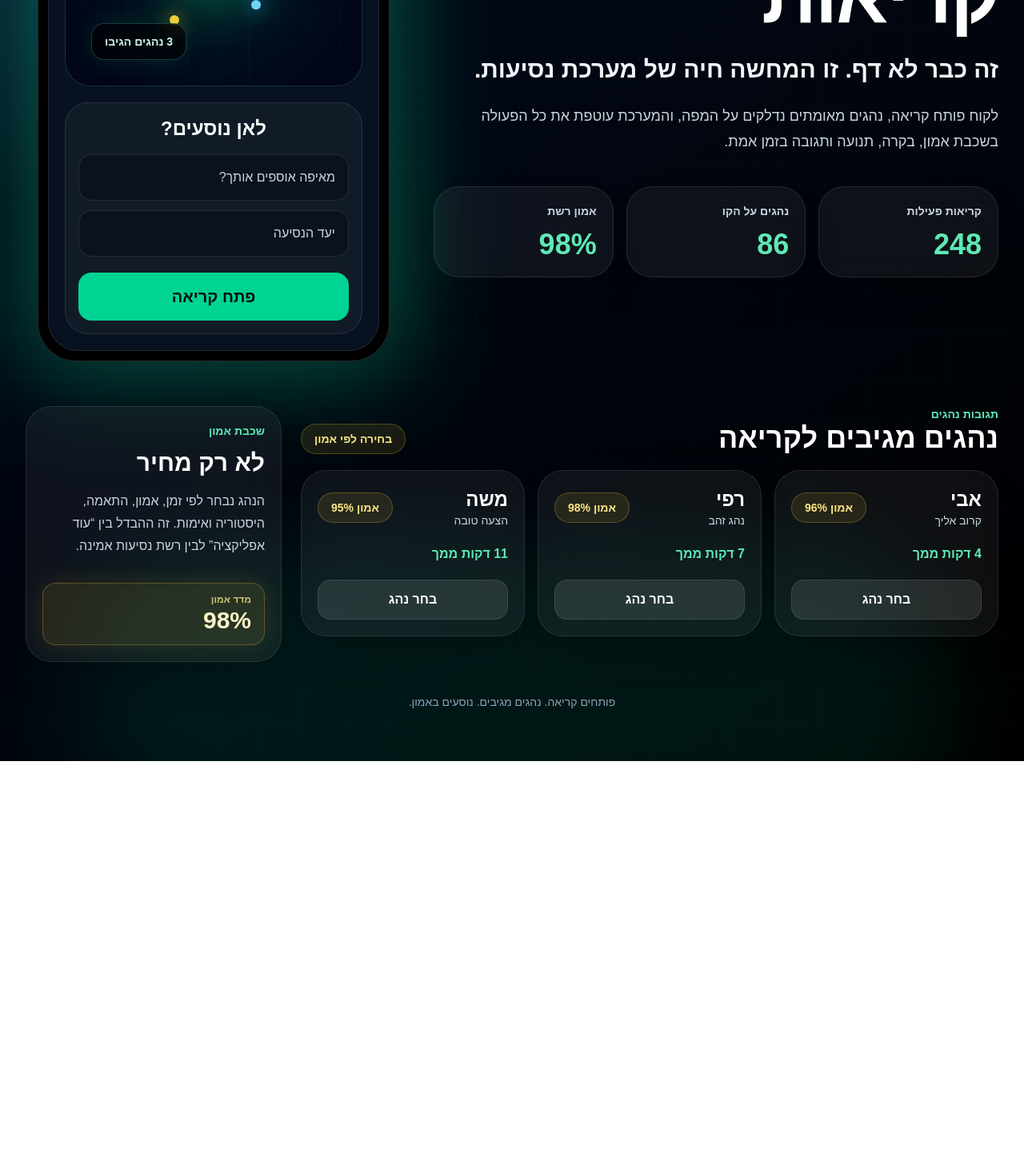
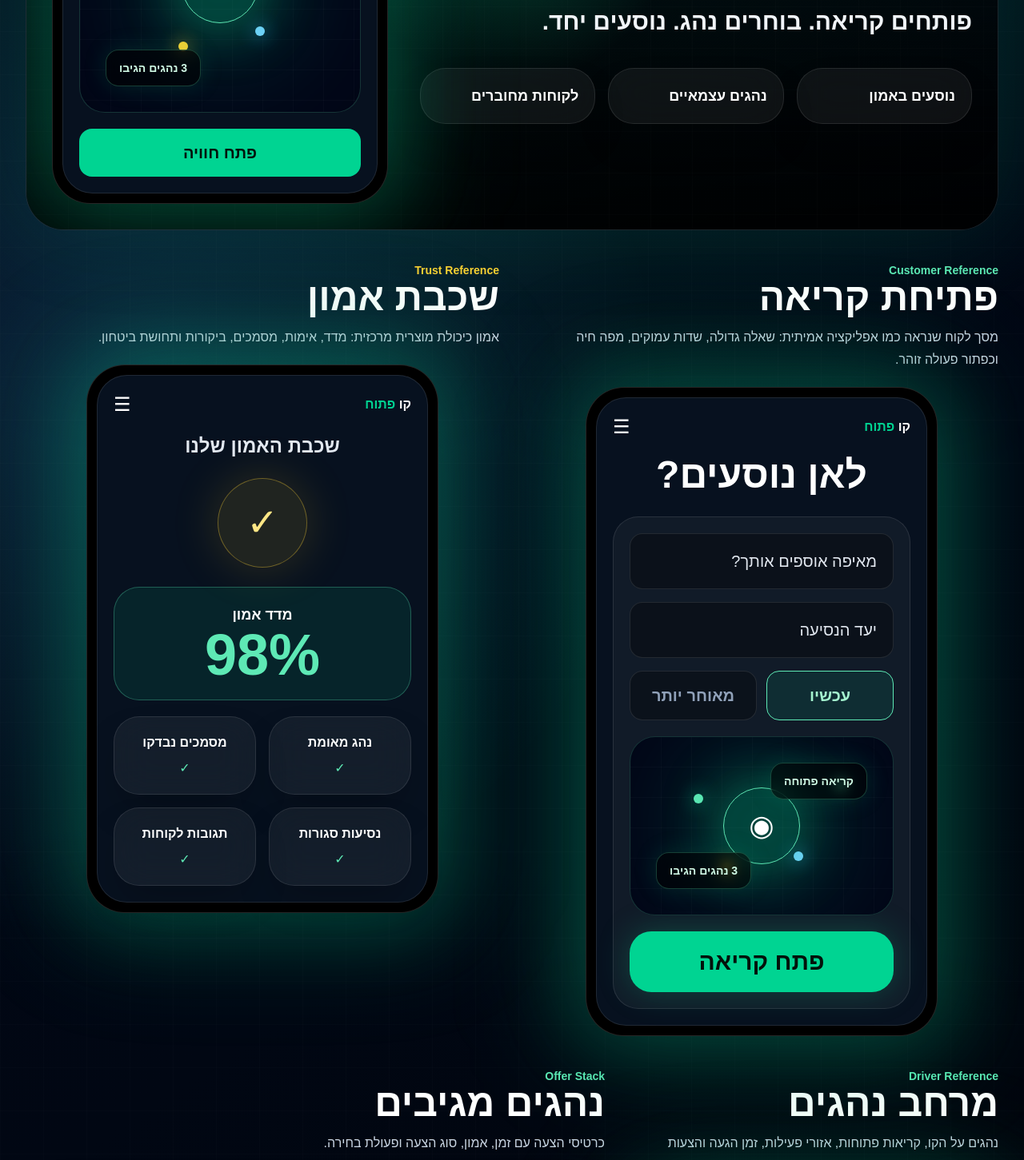
Before and after one commit to stamplace/kav-patuach, a Next.js app: page /experience in a window 1280 px wide. Shown: the part 500-1951 px from the top of the page at 80% size. Before the commit the page ends 1452 px from the top, so only its background shows below. Built offline with nearby package versions, Linux system fonts and the light colour scheme.

Commit message:
feat(ui): compose experience from reference scenes

```diff
--- a/src/app/experience/page.tsx
+++ b/src/app/experience/page.tsx
@@ -1,112 +1,68 @@
 import { ProductShell } from "@/components/ProductShell";
 import {
-  DriverOfferCard,
-  GlowCard,
-  LiveMap,
-  MetricCard,
-  PhoneFrame,
-  StatusPill,
-  TrustBadge,
-} from "@/components/visual/PremiumPrimitives";
-import { product } from "@/lib/product";
-
-const driverOffers = [
-  { name: "אבי", eta: "4 דקות", trust: "96%", note: "קרוב אליך" },
-  { name: "רפי", eta: "7 דקות", trust: "98%", note: "נהג זהב" },
-  { name: "משה", eta: "11 דקות", trust: "95%", note: "הצעה טובה" },
-];
-
-const metrics = [
-  { label: "קריאות פעילות", value: "248" },
-  { label: "נהגים על הקו", value: "86" },
-  { label: "אמון רשת", value: "98%" },
-];
+  ReferenceAdminCommandCenter,
+  ReferenceCustomerCallForm,
+  ReferenceDriverMapPhone,
+  ReferenceDriverOfferStack,
+  ReferenceHeroPoster,
+  ReferenceTrustPhone,
+} from "@/components/visual/ReferenceScenes";
 
 export default function Experience() {
   return (
-    <ProductShell active="premium" badge="חוויה פרימיום · Visual Product Engine">
-      <section className="grid gap-10 lg:grid-cols-[1fr_470px] lg:items-center">
-        <div>
-          <StatusPill>Reference Experience</StatusPill>
+    <ProductShell active="experience" badge="Reference Experience · בנוי לפי תמונות הרפרנס">
+      <section className="grid gap-10">
+        <ReferenceHeroPoster />
 
-          <h1 className="mt-6 max-w-4xl text-6xl font-black leading-[.92] tracking-tight sm:text-8xl">
-            עיר חיה של קריאות
-          </h1>
-
-          <p className="mt-7 max-w-2xl text-3xl font-black leading-tight text-slate-100">
-            זה כבר לא דף. זו המחשה חיה של מערכת נסיעות.
-          </p>
-
-          <p className="mt-6 max-w-2xl text-lg leading-8 text-slate-300">
-            לקוח פותח קריאה, נהגים מאומתים נדלקים על המפה, והמערכת עוטפת את כל הפעולה
-            בשכבת אמון, בקרה, תנועה ותגובה בזמן אמת.
-          </p>
-
-          <div className="mt-10 grid gap-4 sm:grid-cols-3">
-            {metrics.map((metric) => (
-              <MetricCard key={metric.label} label={metric.label} value={metric.value} />
-            ))}
-          </div>
-        </div>
-
-        <PhoneFrame>
-          <div className="mb-5 flex items-center justify-between">
-            <span className="font-black">
-              קו <span className="text-emerald-400">פתוח</span>
-            </span>
-            <StatusPill tone="blue">Live</StatusPill>
+        <section className="grid gap-8 lg:grid-cols-2 lg:items-start">
+          <div>
+            <div className="mb-5">
+              <p className="text-sm font-black text-emerald-300">Customer Reference</p>
+              <h2 className="text-5xl font-black">פתיחת קריאה</h2>
+              <p className="mt-3 max-w-xl leading-7 text-slate-300">
+                מסך לקוח שנראה כמו אפליקציה אמיתית: שאלה גדולה, שדות עמוקים, מפה חיה וכפתור פעולה זוהר.
+              </p>
+            </div>
+            <ReferenceCustomerCallForm />
           </div>
 
-          <LiveMap className="h-80" />
+          <div>
+            <div className="mb-5">
+              <p className="text-sm font-black text-amber-300">Trust Reference</p>
+              <h2 className="text-5xl font-black">שכבת אמון</h2>
+              <p className="mt-3 max-w-xl leading-7 text-slate-300">
+                אמון כיכולת מוצרית מרכזית: מדד, אימות, מסמכים, ביקורות ותחושת ביטחון.
+              </p>
+            </div>
+            <ReferenceTrustPhone />
+          </div>
+        </section>
 
-          <div className="mt-5 rounded-[1.8rem] border border-white/10 bg-white/[0.045] p-4">
-            <h2 className="text-center text-2xl font-black">לאן נוסעים?</h2>
-            <div className="mt-4 space-y-3">
-              <div className="rounded-2xl border border-white/10 bg-black/30 p-4 text-slate-300">
-                מאיפה אוספים אותך?
-              </div>
-              <div className="rounded-2xl border border-white/10 bg-black/30 p-4 text-slate-300">
-                יעד הנסיעה
-              </div>
+        <section className="grid gap-8 lg:grid-cols-[460px_1fr] lg:items-start">
+          <div>
+            <div className="mb-5">
+              <p className="text-sm font-black text-emerald-300">Driver Reference</p>
+              <h2 className="text-5xl font-black">מרחב נהגים</h2>
+              <p className="mt-3 max-w-xl leading-7 text-slate-300">
+                נהגים על הקו, קריאות פתוחות, אזורי פעילות, זמן הגעה והצעות בחירה.
+              </p>
             </div>
-            <button className="mt-5 w-full rounded-2xl bg-emerald-400 p-4 text-xl font-black text-[#03120b]">
-              פתח קריאה
-            </button>
-          </div>
-        </PhoneFrame>
-      </section>
-
-      <section className="mt-14 grid gap-6 lg:grid-cols-[1fr_320px]">
-        <div>
-          <div className="mb-5 flex items-end justify-between gap-4">
-            <div>
-              <p className="text-sm font-bold text-emerald-300">תגובות נהגים</p>
-              <h2 className="text-4xl font-black">נהגים מגיבים לקריאה</h2>
-            </div>
-            <StatusPill tone="amber">בחירה לפי אמון</StatusPill>
+            <ReferenceDriverMapPhone />
           </div>
 
-          <div className="grid gap-4 md:grid-cols-3">
-            {driverOffers.map((offer) => (
-              <DriverOfferCard key={offer.name} {...offer} />
-            ))}
+          <div>
+            <div className="mb-5">
+              <p className="text-sm font-black text-emerald-300">Offer Stack</p>
+              <h2 className="text-5xl font-black">נהגים מגיבים</h2>
+              <p className="mt-3 max-w-xl leading-7 text-slate-300">
+                כרטיסי הצעה עם זמן, אמון, סוג הצעה ופעולת בחירה.
+              </p>
+            </div>
+            <ReferenceDriverOfferStack />
           </div>
-        </div>
+        </section>
 
-        <GlowCard className="flex flex-col justify-between">
-          <div>
-            <p className="text-sm font-bold text-emerald-300">שכבת אמון</p>
-            <h3 className="mt-3 text-3xl font-black">לא רק מחיר</h3>
-            <p className="mt-4 leading-7 text-slate-300">
-              הנהג נבחר לפי זמן, אמון, התאמה, היסטוריה ואימות. זה ההבדל בין “עוד אפליקציה”
-              לבין רשת נסיעות אמינה.
-            </p>
-          </div>
-
-          <div className="mt-8">
-            <TrustBadge value={product.trust} />
-          </div>
-        </GlowCard>
+        <ReferenceAdminCommandCenter />
       </section>
     </ProductShell>
   );
```
